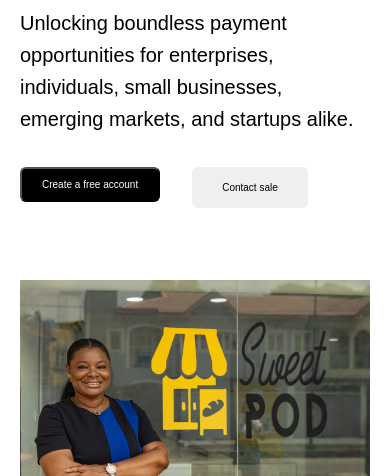
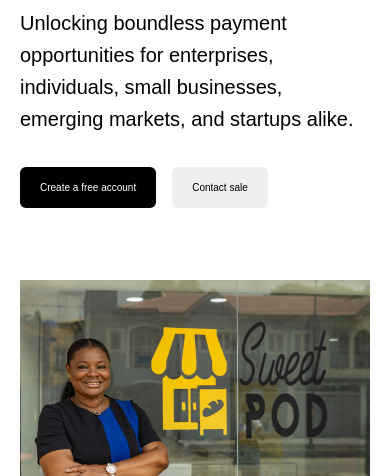
Before and after one commit to Izzyzero/flutterwave-clone, a plain HTML site: page index.html in a window 390 px wide. Shown: the part 368-844 px from the top of the page. Drawn offline with Linux system fonts and the light colour scheme; a small style sheet from the web is missing; a web font is replaced by a local one.

Commit message:
new update

```diff
--- a/index.css
+++ b/index.css
@@ -449,10 +449,11 @@ z-index: 0;
 
 }
 .herobtn1{
-    padding: 15px 30px;
+    padding: 20px 40px;
     color: white;
     background-color: black;
     border-radius: 6px;
+    border: none;
 
 }
 .herobtn2{
@@ -2154,14 +2155,17 @@ z-index: 0;
       width: 100% !important;
 
     }
+    .hero-button{
+        gap: 1rem;
+    }
     .herobtn1{
 
-        padding: 10px 20px;
+        padding: 15px 20px;
         font-size: 10px;
 
     }
     .herobtn2{
-        padding: 15px 30px;
+        padding: 15px 20px;
         font-size: 10px;
     }
     .hero-subheading{
```
